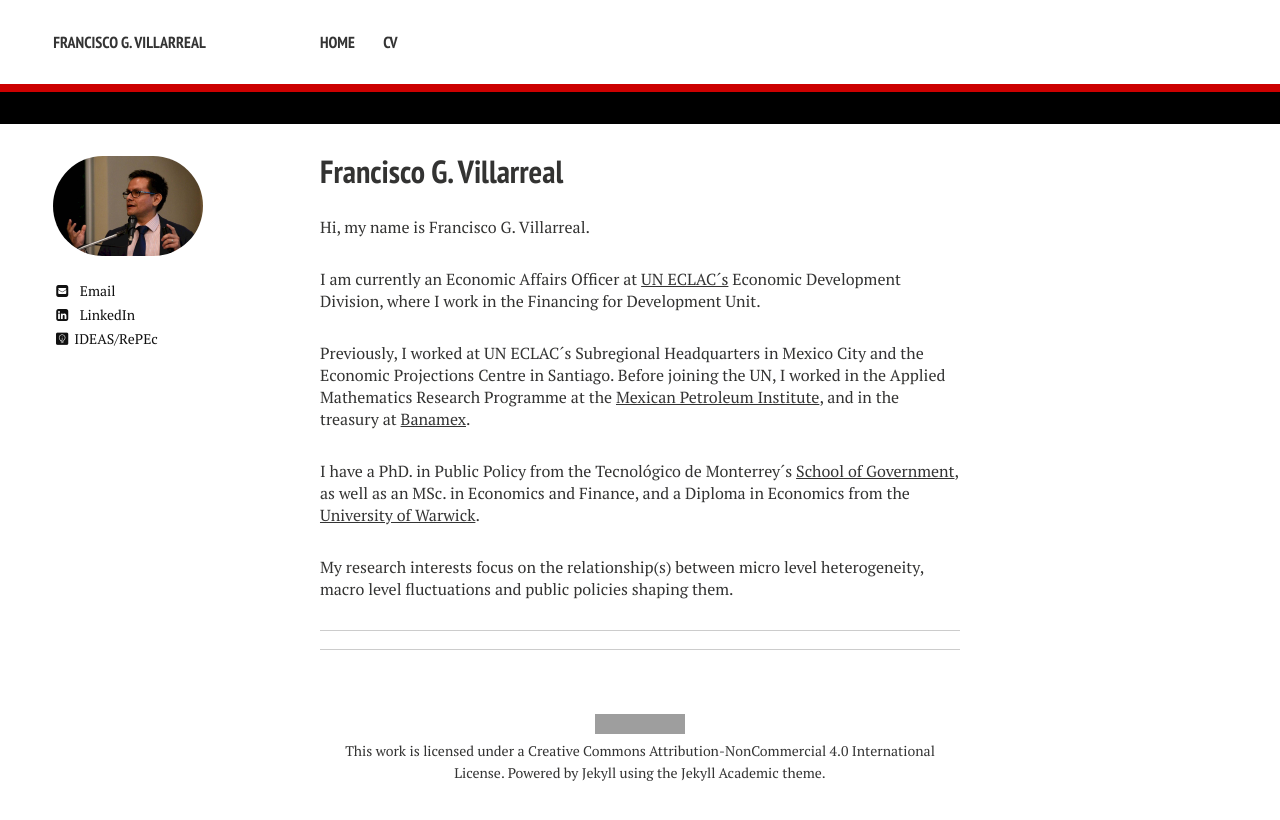
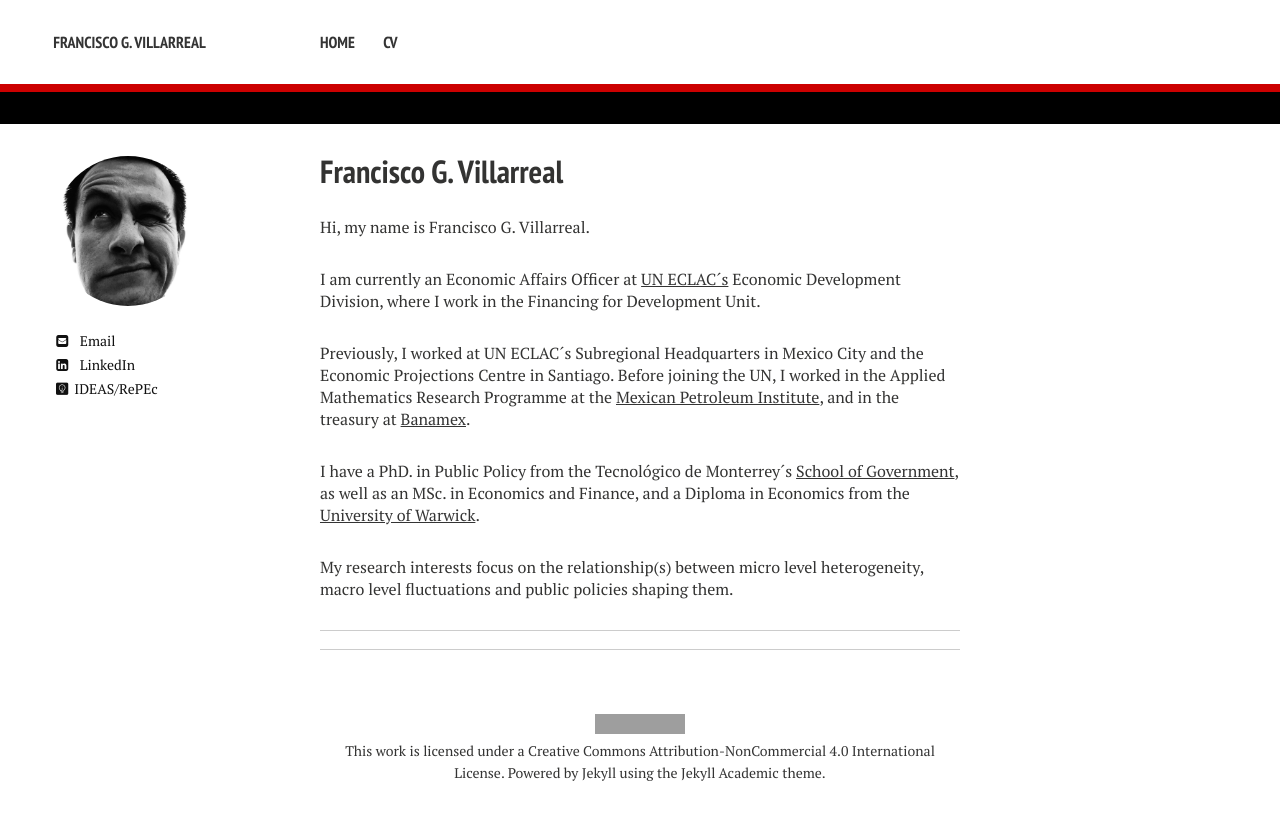
Before and after one commit to fgvillarreal/fgvillarreal.github.io, a Jekyll site: the page built from index.md, in a window 1280 px wide. Shown: the top 820 px of the page. Built offline with Jekyll 4.4.1, drawn with Linux system fonts in a browser that asks for light colours; nearby versions of some CDN libraries; some web fonts are replaced; grey boxes are pictures that could not be loaded.

Commit message:
new profile picture

```diff
--- a/_config.yml
+++ b/_config.yml
@@ -7,7 +7,7 @@ logo: # filename of a logo image that has been placed into your images directory
 # Enter the following platform usernames if you would like for them to appear on your site.
 owner:
   name: #Francisco G. Villarreal
-  avatar: FGVillarreal.jpg
+  avatar: moibw.jpg
   bio: #"Chuchita bolsearum est"
   email: francisco.villarreal@un.org
   # Do not include the @ symbol in your Twitter username
```
Also changed, not shown: images/moibw.jpg (added).
